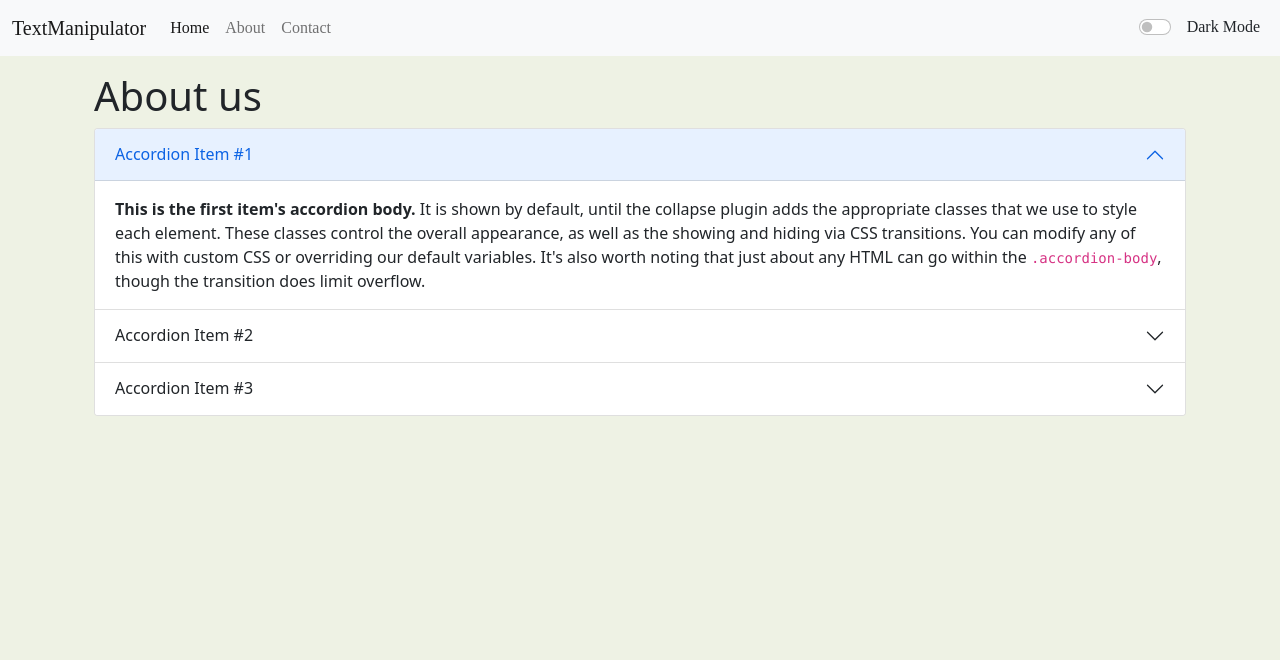
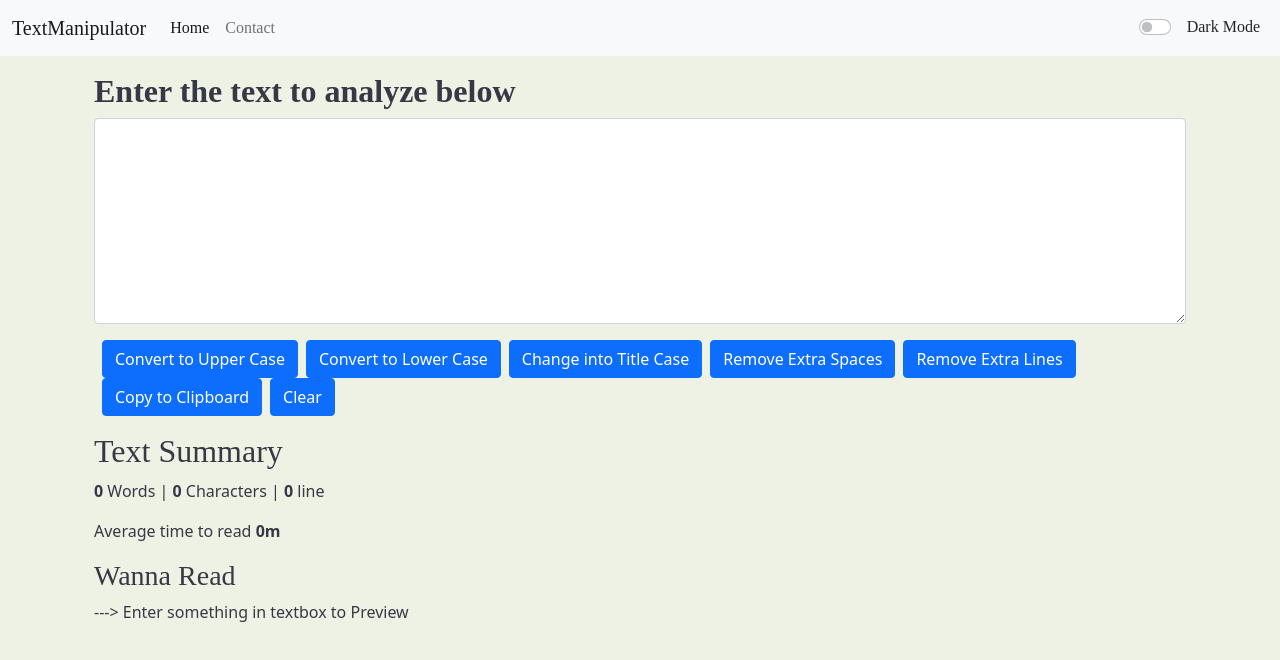
Before and after one commit to innovatorved/TextManipulator, a React (Create React App) app: page /about in a window 1280 px wide. Shown: the top 660 px of the page. Built offline with nearby package versions, Linux system fonts and the light colour scheme; a web font is replaced by a local one.

Commit message:
Remove Router for Github Pages

```diff
--- a/src/App.js
+++ b/src/App.js
@@ -1,15 +1,8 @@
-// import logo from './logo.svg';
 import './App.css';
-import About from './comp/About';
 import Navbar from './comp/Navbar';
 import TextForm from './comp/TextForm';
 import {useState} from 'react';
 import Alert from './comp/Alert';
-import {
-  BrowserRouter as Router,
-  Switch,
-  Route,
-} from "react-router-dom"
 
 function App() {
   const [mode,setMode] = useState("light"); // Add useState darkMode
@@ -46,20 +39,11 @@ function App() {
 
   return (
     <>
-      <Router>
-        <Navbar title="TextManipulator" aboutTXT="About" cont="Contact" mode={mode} toggleMode={toggleMode}/>
+        <Navbar title="TextManipulator" cont="Contact" mode={mode} toggleMode={toggleMode}/>
         <Alert alertMsg={alertVar}/>
         <div className="container my-3">
-          <Switch>
-            <Route exact path="/about">
-              <About/>
-            </Route>
-            <Route exact path="/">
-              <TextForm heading={"Enter the text to analyze below "} mode={mode} showAlert={showAlert} />
-            </Route>
-          </Switch>
+          <TextForm heading={"Enter the text to analyze below "} mode={mode} showAlert={showAlert} />
         </div>
-      </Router>
     </>
   );
 }
--- a/src/comp/About.js
+++ /dev/null
@@ -1,47 +0,0 @@
-import React from 'react';
-
-export default function About() {
-    return (
-        <div className="container">
-            <h1>About us</h1>
-            <div class="accordion" id="accordionPanelsStayOpenExample">
-            <div class="accordion-item">
-                <h2 class="accordion-header" id="panelsStayOpen-headingOne">
-                <button class="accordion-button" type="button" data-bs-toggle="collapse" data-bs-target="#panelsStayOpen-collapseOne" aria-expanded="true" aria-controls="panelsStayOpen-collapseOne">
-                    Accordion Item #1
-                </button>
-                </h2>
-                <div id="panelsStayOpen-collapseOne" class="accordion-collapse collapse show" aria-labelledby="panelsStayOpen-headingOne">
-                <div class="accordion-body">
-                    <strong>This is the first item's accordion body.</strong> It is shown by default, until the collapse plugin adds the appropriate classes that we use to style each element. These classes control the overall appearance, as well as the showing and hiding via CSS transitions. You can modify any of this with custom CSS or overriding our default variables. It's also worth noting that just about any HTML can go within the <code>.accordion-body</code>, though the transition does limit overflow.
-                </div>
-                </div>
-            </div>
-            <div class="accordion-item">
-                <h2 class="accordion-header" id="panelsStayOpen-headingTwo">
-                <button class="accordion-button collapsed" type="button" data-bs-toggle="collapse" data-bs-target="#panelsStayOpen-collapseTwo" aria-expanded="false" aria-controls="panelsStayOpen-collapseTwo">
-                    Accordion Item #2
-                </button>
-                </h2>
-                <div id="panelsStayOpen-collapseTwo" class="accordion-collapse collapse" aria-labelledby="panelsStayOpen-headingTwo">
-                <div class="accordion-body">
-                    <strong>This is the second item's accordion body.</strong> It is hidden by default, until the collapse plugin adds the appropriate classes that we use to style each element. These classes control the overall appearance, as well as the showing and hiding via CSS transitions. You can modify any of this with custom CSS or overriding our default variables. It's also worth noting that just about any HTML can go within the <code>.accordion-body</code>, though the transition does limit overflow.
-                </div>
-                </div>
-            </div>
-            <div class="accordion-item">
-                <h2 class="accordion-header" id="panelsStayOpen-headingThree">
-                <button class="accordion-button collapsed" type="button" data-bs-toggle="collapse" data-bs-target="#panelsStayOpen-collapseThree" aria-expanded="false" aria-controls="panelsStayOpen-collapseThree">
-                    Accordion Item #3
-                </button>
-                </h2>
-                <div id="panelsStayOpen-collapseThree" class="accordion-collapse collapse" aria-labelledby="panelsStayOpen-headingThree">
-                <div class="accordion-body">
-                    <strong>This is the third item's accordion body.</strong> It is hidden by default, until the collapse plugin adds the appropriate classes that we use to style each element. These classes control the overall appearance, as well as the showing and hiding via CSS transitions. You can modify any of this with custom CSS or overriding our default variables. It's also worth noting that just about any HTML can go within the <code>.accordion-body</code>, though the transition does limit overflow.
-                </div>
-                </div>
-            </div>
-            </div>
-        </div>
-    )
-}
--- a/src/comp/Navbar.js
+++ b/src/comp/Navbar.js
@@ -1,32 +1,23 @@
 import React from 'react';
 import PropTypes from 'prop-types';
-import { Link } from 'react-router-dom';
 
 export default function Navbar(probs) {
     return (
 	<nav className={`navbar navbar-expand-lg navbar-${probs.mode} bg-${probs.mode} font-link`}>
         <div className="container-fluid">
-          <Link className="navbar-brand" to="/">{probs.title}</Link>
+          <a className="navbar-brand" href="#">{probs.title}</a>
           <button className="navbar-toggler" type="button" data-bs-toggle="collapse" data-bs-target="#navbarSupportedContent" aria-controls="navbarSupportedContent" aria-expanded="false" aria-label="Toggle navigation">
             <span className="navbar-toggler-icon"></span>
           </button>
           <div className="collapse navbar-collapse" id="navbarSupportedContent">
             <ul className="navbar-nav me-auto mb-2 mb-lg-0">
               <li className="nav-item">
-                <Link className="nav-link active" aria-current="page" to="/">Home</Link>
+                <a className="nav-link active" aria-current="page" href="#">Home</a>
               </li>
               <li className="nav-item">
-                <Link className="nav-link" to="/about">{probs.aboutTXT}</Link>
-              </li>
-              <li className="nav-item">
-                  <Link to="/" className="nav-link">{probs.cont}</Link>
+                  <a href="https://www.instagram.com/innovatorved/" target="_blank" rel="noopener noreferrer" className="nav-link">{probs.cont}</a>
               </li>
             </ul>
-
-            {/* <form className="d-flex">
-              <input className="form-control me-auto mb-2 mb-lg-0" type="search" placeholder="Search" aria-label="Search"/>
-              <button className="btn btn-outline-success mx-1" type="submit">Search</button>
-            </form> */}
             <div className="form-check form-switch ">
               <input className="form-check-input" type="checkbox" id="flexSwitchCheckDefault" onClick={probs.toggleMode}/>
               <label className={`form-check-label text-${probs.mode==="light"?"dark":"light"} mx-2`} htmlFor="flexSwitchCheckDefault">Dark Mode</label>
@@ -39,7 +30,6 @@ export default function Navbar(probs) {
 
 Navbar.propTypes = {
   title : PropTypes.string.isRequired, // set required
-  aboutTXT : PropTypes.string,
   cont : PropTypes.string,
   mode : PropTypes.string,
   toggleMode : PropTypes.func,
@@ -48,6 +38,5 @@ Navbar.propTypes = {
 // We Can also set default proptypres
 Navbar.defaultProps = {
   cont : "Set-cont-Here",
-  aboutTXT : "Set-About-title",
   mode : "light",
 }
```
Also changed, not shown: 1 other file (tests, documents, lock files or other folders).
